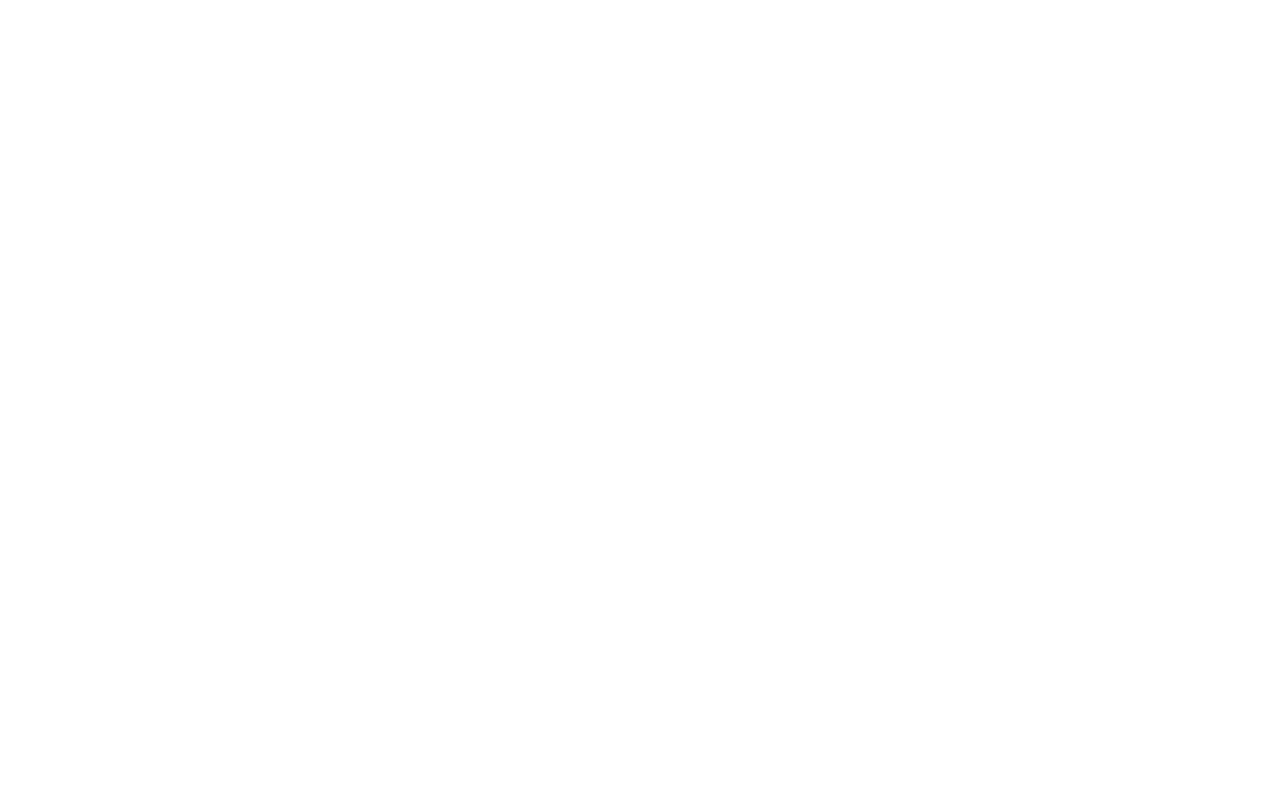
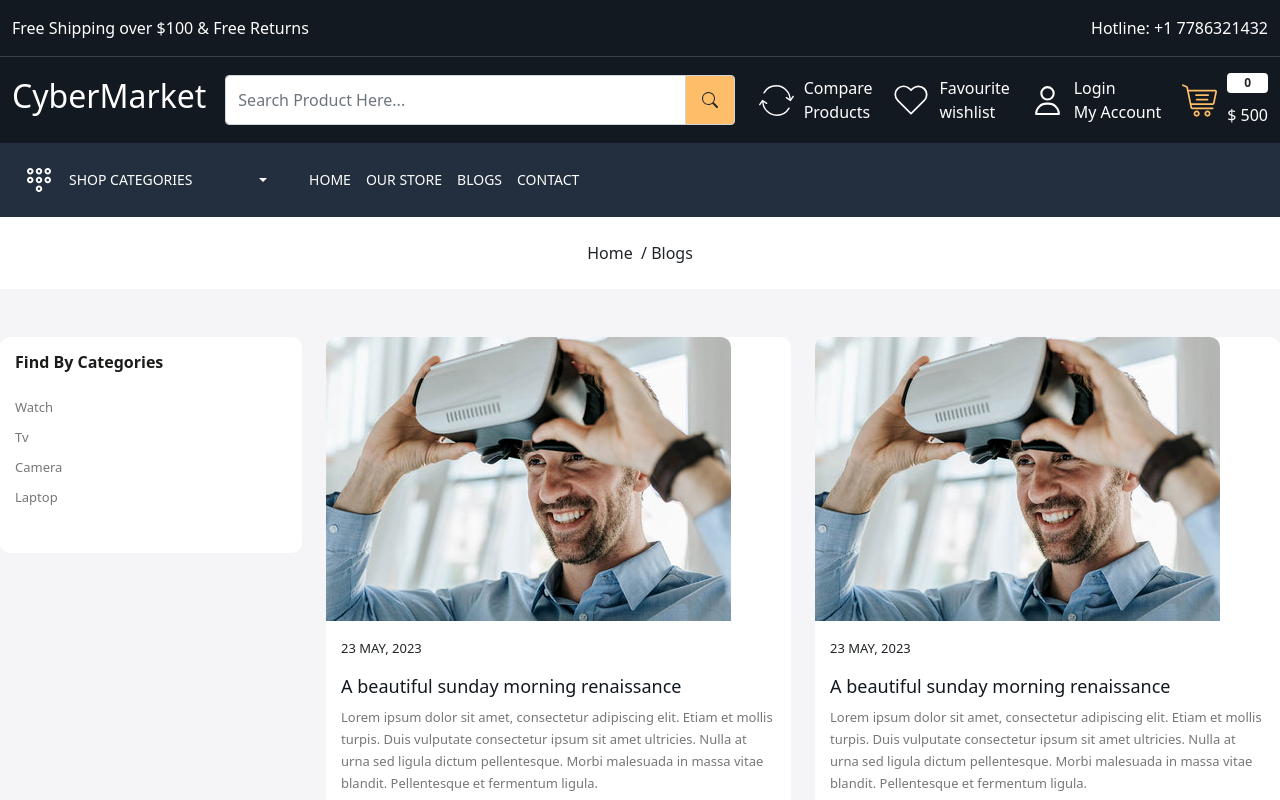
Before and after one commit to Cory-Kim/E-commerce_Client, a React (Create React App) app: page /blogs in a window 1280 px wide. Before the commit this address had no page. Shown: the top 800 px of the page. Built offline with nearby package versions, Linux system fonts and the light colour scheme.

Commit message:
finished blog page.

```diff
--- a/src/App.css
+++ b/src/App.css
@@ -478,3 +478,51 @@
   top: 17%;
 }
 /* Our store ends here */
+
+/* BLog Part */
+
+.blog-card {
+  background-color: white;
+
+  border-radius: 10px;
+}
+.blog-card img {
+  border-top-left-radius: 10px;
+  border-top-right-radius: 10px;
+}
+.blog-content {
+  padding: 15px;
+}
+.blog-contentp.date {
+  font-size: 13px;
+  line-height: 24px;
+  text-transform: uppercase;
+  letter-spacing: 0;
+  font-weight: 400;
+  color: var(--color-777777);
+  padding: 0;
+}
+.blog-content h5 {
+  font-size: 18px;
+  color: var(--color-131921);
+}
+.blog-content p.desc {
+  font-size: 13px;
+  line-height: 22px;
+  color: var(--color-777777);
+}
+.single-blog-card a {
+  font-size: 18px;
+  color: var(--color-777777);
+  margin-bottom: 20px;
+}
+.single-blog-card h3 {
+  font-size: 24px;
+  font-weight: 600;
+  color: var(--color-1c1c1b);
+}
+.single-blog-card p {
+  color: var(--color-777777);
+  font-size: 14px;
+}
+/*  Blog Part ends here */
--- a/src/App.js
+++ b/src/App.js
@@ -6,6 +6,7 @@
 import About from "./pages/About";
 import Contact from "./pages/Contact";
 import OurStore from "./pages/OurStore";
+import Blog from "./pages/Blog";
 
 function App() {
     return (
@@ -15,6 +16,7 @@
                     <Route path="/" element={<Layout />}>
                         <Route index element={<Home />} />
                         <Route path="about" element={<About />} />
+                        <Route path="blogs" element={<Blog />} />
                         <Route path="contact" element={<Contact />} />
                         <Route path="store" element={<OurStore />} />
                     </Route>
--- a/src/components/BlogCard.js
+++ b/src/components/BlogCard.js
@@ -3,14 +3,9 @@
 
 const BlogCard = () => {
     return (
-        <div className="col-3">
         <div className="blog-card">
             <div className="card-image">
-                    <img
-                        src="images/blog-1.jpg"
-                        className="img-fluid"
-                        alt="blog"
-                    />
+                <img src="images/blog-1.jpg" className="img-fluid" alt="blog" />
             </div>
             <div className="blog-content">
                 <p className="date">23 May, 2023</p>
@@ -19,8 +14,8 @@
                 </h5>
                 <p className="desc">
                     Lorem ipsum dolor sit amet, consectetur adipiscing elit.
-                        Etiam et mollis turpis. Duis vulputate consectetur ipsum
-                        sit amet ultricies. Nulla at urna sed ligula dictum
+                    Etiam et mollis turpis. Duis vulputate consectetur ipsum sit
+                    amet ultricies. Nulla at urna sed ligula dictum
                     pellentesque. Morbi malesuada in massa vitae blandit.
                     Pellentesque et fermentum ligula.
                 </p>
@@ -29,7 +24,6 @@
                 </Link>
             </div>
         </div>
-        </div>
     );
 };
 
--- a/src/components/Header.js
+++ b/src/components/Header.js
@@ -171,7 +171,10 @@
                                             Our Store
                                         </NavLink>
 
-                                        <NavLink className="text-white" to="/">
+                                        <NavLink
+                                            className="text-white"
+                                            to="/blogs"
+                                        >
                                             Blogs
                                         </NavLink>
 
--- a/src/components/ProductCard.js
+++ b/src/components/ProductCard.js
@@ -45,7 +45,11 @@
                             edit={false}
                             activeColor="#ffd700"
                         />
-                        <p className="description">
+                        <p
+                            className={`description ${
+                                grid === 12 ? "d-block" : "d-none"
+                            }`}
+                        >
                             Lorem ipsum dolor sit amet, consectetur adipiscing
                             elit. Proin sed vehicula dui. Class aptent taciti
                             sociosqu ad litora torquent per conubia nostra, per
@@ -110,7 +114,11 @@
                             edit={false}
                             activeColor="#ffd700"
                         />
-                        <p className="description">
+                        <p
+                            className={`description ${
+                                grid === 12 ? "d-block" : "d-none"
+                            }`}
+                        >
                             Lorem ipsum dolor sit amet, consectetur adipiscing
                             elit. Proin sed vehicula dui. Class aptent taciti
                             sociosqu ad litora torquent per conubia nostra, per
--- /dev/null
+++ b/src/pages/Blog.js
@@ -0,0 +1,49 @@
+import React from "react";
+import BreadCrumb from "../components/BreadCrumb";
+import Meta from "../components/Meta";
+import BlogCard from "../components/BlogCard";
+// import Container from "../components/Container";
+
+const Blog = () => {
+    return (
+        <>
+            <Meta title={"Blogs"} />
+            <BreadCrumb title="Blogs" />
+            <div className="blog-wrapper home-wrapper-2 py-5">
+                <div className="row">
+                    <div className="col-3">
+                        <div className="filter-card mb-3">
+                            <h3 className="filter-title">Find By Categories</h3>
+                            <div>
+                                <ul className="ps-0">
+                                    <li>Watch</li>
+                                    <li>Tv</li>
+                                    <li>Camera</li>
+                                    <li>Laptop</li>
+                                </ul>
+                            </div>
+                        </div>
+                    </div>
+                    <div className="col-9">
+                        <div className="row">
+                            <div className="col-6 mb-3">
+                                <BlogCard />
+                            </div>
+                            <div className="col-6 mb-3">
+                                <BlogCard />
+                            </div>
+                            <div className="col-6 mb-3">
+                                <BlogCard />
+                            </div>
+                            <div className="col-6 mb-3">
+                                <BlogCard />
+                            </div>
+                        </div>
+                    </div>
+                </div>
+            </div>
+        </>
+    );
+};
+
+export default Blog;
--- a/src/pages/Home.js
+++ b/src/pages/Home.js
@@ -442,10 +442,20 @@
                                 Our Latest Blogs
                             </h3>
                         </div>
-                        <BlogCard />
-                        <BlogCard />
-                        <BlogCard />
-                        <BlogCard />
+                    </div>
+                    <div className="row">
+                        <div className="col-3">
+                            <BlogCard />
+                        </div>
+                        <div className="col-3">
+                            <BlogCard />
+                        </div>
+                        <div className="col-3">
+                            <BlogCard />
+                        </div>
+                        <div className="col-3">
+                            <BlogCard />
+                        </div>
                     </div>
                 </div>
             </section>
```
Lines whose indentation alone changed are shown as unchanged.
